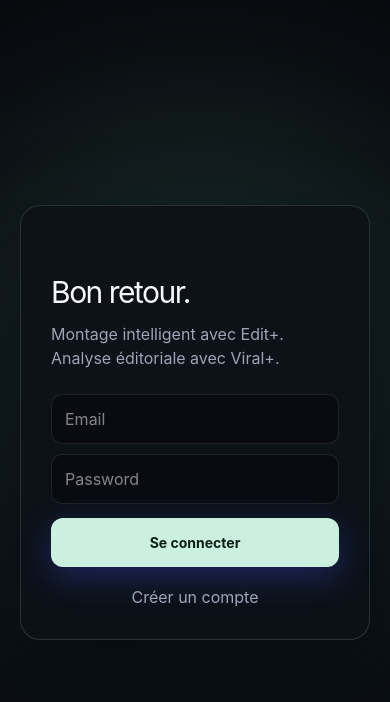
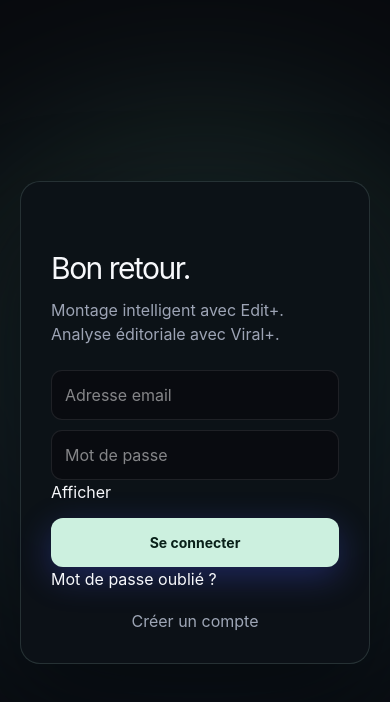
Before and after one commit to madanesliav04-droid/-ReelScore, a Next.js app in the folder viral-studio/: page /dashboard in a window 390 px wide. Shown: the top 702 px of the page. Built offline with nearby package versions, Linux system fonts and the light colour scheme.

Commit message:
Fix Social+ mobile login: password visibility, reset flow, recovery, request timeout and bounded bootstrap

```diff
--- a/viral-studio/components/dashboard.tsx
+++ b/viral-studio/components/dashboard.tsx
@@ -171,7 +171,8 @@ export function Dashboard(){
   const [authReady,setAuthReady]=useState(false);
   const [email,setEmail]=useState("");
   const [password,setPassword]=useState("");
-  const [authMode,setAuthMode]=useState<"login"|"signup">("login");
+  const [authMode,setAuthMode]=useState<"login"|"signup"|"forgot"|"recovery">("login");
+  const [showPassword,setShowPassword]=useState(false);
   const [authError,setAuthError]=useState("");
   const [authPending,setAuthPending]=useState(false);
   const authLock=useRef(false);
@@ -218,9 +219,22 @@ export function Dashboard(){
     const requested=new URLSearchParams(window.location.search).get("tool");
     if(requested==="viral"||requested==="edit")setActive(requested);
     else if(requested==="clip"){setActive("viral");history.replaceState(null,"","/dashboard?tool=viral");}
-    supabase.auth.getSession().then(({data})=>setSession(data.session)).catch(()=>setSession(null)).finally(()=>setAuthReady(true));
-    const {data}=supabase.auth.onAuthStateChange((_event,next)=>{setSession(next);setAuthReady(true)});
-    return ()=>data.subscription.unsubscribe();
+    // Do not trap an iPhone on the loading screen if storage/network stalls.
+    let active=true;
+    const bootstrapTimer=window.setTimeout(()=>{if(active)setAuthReady(true)},9000);
+    supabase.auth.getSession().then(({data})=>{
+      if(active)setSession(data.session);
+    }).catch(()=>{
+      if(active)setSession(null);
+    }).finally(()=>{
+      if(active){window.clearTimeout(bootstrapTimer);setAuthReady(true)}
+    });
+    const {data}=supabase.auth.onAuthStateChange((event,next)=>{
+      if(!active)return;
+      setSession(next);setAuthReady(true);
+      if(event==="PASSWORD_RECOVERY"){setAuthMode("recovery");setAuthError("");setAuthNotice("");}
+    });
+    return ()=>{active=false;window.clearTimeout(bootstrapTimer);data.subscription.unsubscribe()};
   },[]);
   useEffect(()=>{
     const owner=session?.user?.id;
@@ -300,15 +314,53 @@ export function Dashboard(){
   }
 
   async function authenticate(e:React.FormEvent){
-    e.preventDefault();if(authLock.current)return;
+    e.preventDefault();
+    if(authLock.current)return;
     authLock.current=true;setAuthPending(true);setAuthError("");setAuthNotice("");
+    let timeout:ReturnType<typeof setTimeout>|undefined;
+    // A hung browser request must not leave the form disabled forever.
+    async function withDeadline<T>(request:PromiseLike<T>):Promise<T>{
+      try{
+        return await Promise.race([
+          Promise.resolve(request),
+          new Promise<T>((_,reject)=>{
+            timeout=setTimeout(()=>reject(new Error("AUTH_REQUEST_TIMEOUT")),15000);
+          })
+        ]);
+      }finally{if(timeout)clearTimeout(timeout)}
+    }
     try{
-      const credentials={email:email.trim(),password};
-      const {data,error}=await (authMode==="login"?supabase.auth.signInWithPassword(credentials):supabase.auth.signUp(credentials));
-      if(error)setAuthError(authMessage(error));
-      else if(authMode==="signup"&&!data.session)setAuthNotice("Consulte tes emails pour confirmer ton compte, puis connecte-toi.");
-    }catch(error){setAuthError(authMessage(error))}
-    finally{authLock.current=false;setAuthPending(false)}
+      const normalizedEmail=email.trim().toLowerCase();
+      if(authMode==="forgot"){
+        const {error}=await withDeadline(supabase.auth.resetPasswordForEmail(normalizedEmail,{
+          redirectTo:window.location.origin+"/dashboard?tool=edit"
+        }));
+        if(error)setAuthError(authMessage(error));
+        else setAuthNotice("Si ce compte existe, un lien de réinitialisation a été envoyé. Vérifie aussi les indésirables.");
+      }else if(authMode==="recovery"){
+        const {error}=await withDeadline(supabase.auth.updateUser({password}));
+        if(error)setAuthError(authMessage(error));
+        else{
+          setPassword("");setShowPassword(false);setAuthMode("login");
+          setAuthNotice("Mot de passe mis à jour. Tu es connecté.");
+        }
+      }else{
+        const credentials={email:normalizedEmail,password};
+        const {data,error}=await withDeadline(authMode==="login"
+          ?supabase.auth.signInWithPassword(credentials)
+          :supabase.auth.signUp(credentials));
+        if(error)setAuthError(authMessage(error));
+        else if(authMode==="signup"&&!data.session)
+          setAuthNotice("Compte créé. Consulte tes emails pour confirmer ton adresse, puis connecte-toi.");
+        else if(authMode==="login"&&!data.session)
+          setAuthError("Connexion non finalisée. Vérifie ton email et réessaie.");
+      }
+    }catch(error){
+      const message=error instanceof Error?error.message:"";
+      setAuthError(message==="AUTH_REQUEST_TIMEOUT"
+        ?"Le serveur ne répond pas. Vérifie ta connexion puis réessaie, le bouton est débloqué."
+        :authMessage(error));
+    }finally{authLock.current=false;setAuthPending(false)}
   }
 
   async function uploadVideo(selected:File){return uploadSource(selected,false)}
@@ -591,12 +643,27 @@ export function Dashboard(){
 
   if(!authReady)return <main className="social-loading" role="status" aria-live="polite"><div className="social-loading-icon">S+</div><p>Ouverture de Social+…</p></main>;
 
-  if(!session)return <main className="auth-screen"><div className="auth-orb"/><section className="auth-box">
+  if(!session||authMode==="recovery")return <main className="auth-screen"><div className="auth-orb"/><section className="auth-box">
     <div className="side-brand big">SOCIAL <span>+</span></div>
-    <h1>{authMode==="login"?"Bon retour.":"Bienvenue sur Social+."}</h1><p>Montage intelligent avec Edit+. Analyse éditoriale avec Viral+.</p>
-    <form onSubmit={authenticate} aria-busy={authPending}><input className="field" type="email" autoComplete="email" disabled={authPending} value={email} onChange={e=>setEmail(e.target.value)} placeholder="Email" required/><input className="field" type="password" autoComplete={authMode==="login"?"current-password":"new-password"} disabled={authPending} value={password} onChange={e=>setPassword(e.target.value)} placeholder="Password" minLength={6} required/><button type="submit" disabled={authPending} className="btn primary auth-submit">{authPending?"Connexion…":authMode==="login"?"Se connecter":"Créer mon compte"}</button></form>
-    {authError&&<div role="alert" className="error auth-error">{authError}</div>}{authNotice&&<p role="status">{authNotice}</p>}
-    <button className="auth-switch" disabled={authPending} onClick={()=>{setAuthError("");setAuthNotice("");setAuthMode(authMode==="login"?"signup":"login")}}>{authMode==="login"?"Créer un compte":"Déjà inscrit ? Se connecter"}</button>
+    <h1>{authMode==="login"?"Bon retour.":authMode==="signup"?"Bienvenue sur Social+.":authMode==="forgot"?"Retrouver mon compte.":"Nouveau mot de passe."}</h1>
+    <p>{authMode==="forgot"?"Entre ton email pour recevoir un lien de réinitialisation.":authMode==="recovery"?"Choisis un nouveau mot de passe pour retrouver Edit+ et Viral+.":"Montage intelligent avec Edit+. Analyse éditoriale avec Viral+."}</p>
+    <form onSubmit={authenticate} aria-busy={authPending} aria-label="Connexion Social+">
+      {authMode!=="recovery"&&<input className="field" type="email" inputMode="email" autoCapitalize="none" autoComplete="email" disabled={authPending} value={email} onChange={e=>setEmail(e.target.value)} placeholder="Adresse email" aria-label="Adresse email" required/>}
+      {authMode!=="forgot"&&<div className="auth-password-field">
+        <input className="field" type={showPassword?"text":"password"} autoComplete={authMode==="login"?"current-password":"new-password"} disabled={authPending} value={password} onChange={e=>setPassword(e.target.value)} placeholder="Mot de passe" aria-label="Mot de passe" minLength={6} required/>
+        <button type="button" className="auth-password-toggle" disabled={authPending} onClick={()=>setShowPassword(v=>!v)} aria-label={showPassword?"Masquer le mot de passe":"Afficher le mot de passe"}>{showPassword?"Masquer":"Afficher"}</button>
+      </div>}
+      <button type="submit" disabled={authPending} className="btn primary auth-submit">
+        {authPending?"Vérification…":authMode==="forgot"?"Recevoir mon lien":authMode==="recovery"?"Enregistrer le nouveau mot de passe":authMode==="login"?"Se connecter":"Créer mon compte"}
+      </button>
+    </form>
+    {authError&&<div role="alert" className="error auth-error" aria-live="assertive">{authError}</div>}
+    {authNotice&&<p className="auth-notice" role="status">{authNotice}</p>}
+    {authMode==="login"&&<button type="button" className="auth-link" disabled={authPending} onClick={()=>{setAuthError("");setAuthNotice("");setAuthMode("forgot")}}>Mot de passe oublié ?</button>}
+    <button type="button" className="auth-switch" disabled={authPending} onClick={()=>{
+      setAuthError("");setAuthNotice("");setPassword("");setShowPassword(false);
+      setAuthMode(authMode==="login"?"signup":"login");
+    }}>{authMode==="login"?"Créer un compte":authMode==="signup"?"Déjà inscrit ? Se connecter":"Retour à la connexion"}</button>
   </section></main>;
 
   return <main className="dashboard-shell">
```
